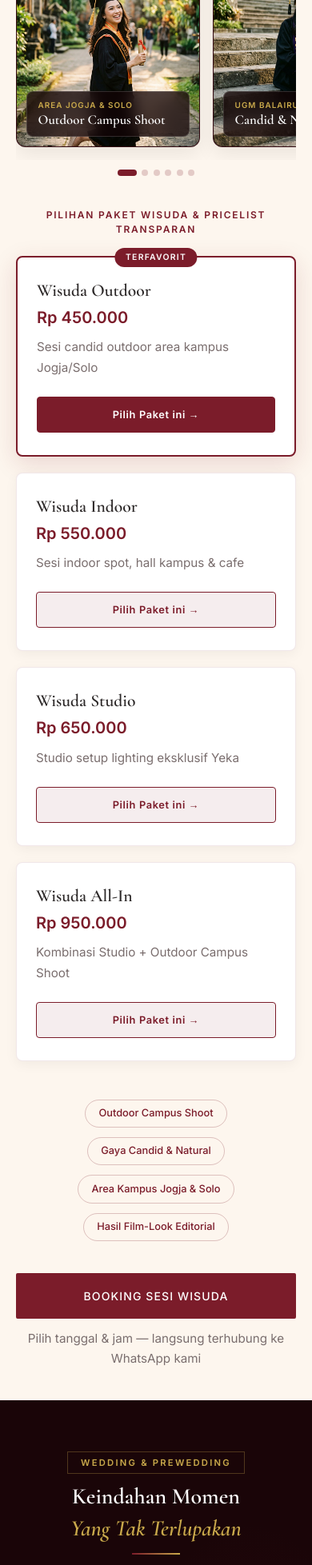
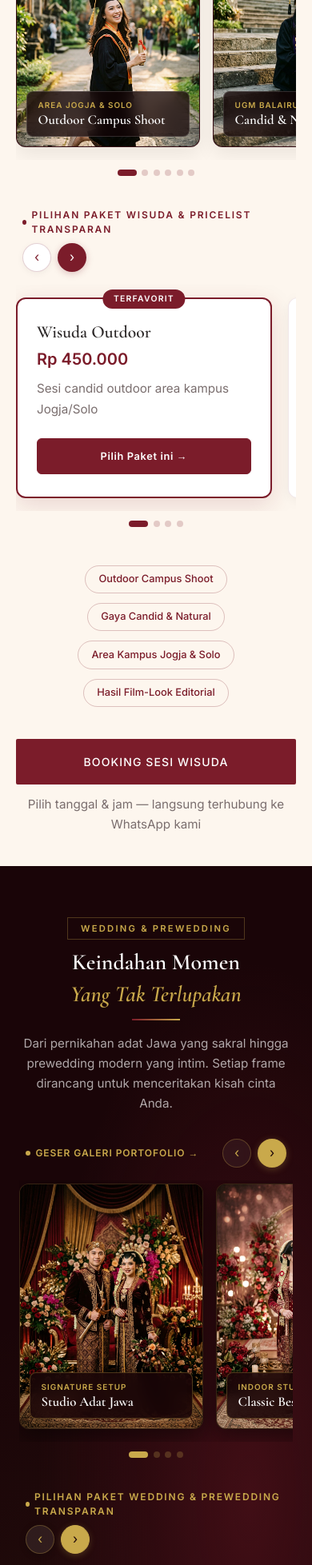
Before and after one commit to andrew-sora/yeka-studio, a Next.js app: page / in a window 390 px wide. Shown: the part 2648-4605 px from the top of the page at 80% size. Built offline with nearby package versions, Linux system fonts and the light colour scheme.

Commit message:
feat: make pricing package selection horizontal scrollable on mobile

```diff
--- a/src/app/globals.css
+++ b/src/app/globals.css
@@ -44,6 +44,15 @@ body {
 ::-webkit-scrollbar-thumb {
   background: var(--maroon);
   border-radius: 3px;
+}
+
+/* Hide scrollbar utility */
+.no-scrollbar::-webkit-scrollbar {
+  display: none;
+}
+.no-scrollbar {
+  -ms-overflow-style: none;
+  scrollbar-width: none;
 }
 
 /* Typography Utilities */
--- a/src/components/WeddingSection.tsx
+++ b/src/components/WeddingSection.tsx
@@ -9,10 +9,18 @@ const WEDDING_PHOTOS = [
   { src: '/images/wedding-4.jpg', alt: 'Portrait pengantin kebaya putih gold', title: 'Kebaya Modern', tag: 'Editorial Look' },
 ];
 
+const WEDDING_PACKAGES = [
+  { title: 'Prewedding Studio Adat Jawa', price: 'Rp 1.850.000', desc: 'Studio tirai merah, busana &amp; makeup adat Jawa lengkap', featured: false },
+  { title: 'Prewedding Outdoor Scenic', price: 'Rp 2.250.000', desc: 'Lokasi outdoor Jogja/Solo + dokumentasi video reel', featured: true, badge: 'Paling Populer' },
+  { title: 'Intimate Wedding Coverage', price: 'Rp 4.500.000', desc: 'Full-day coverage akad &amp; resepsi + album cetak eksklusif', featured: false },
+];
+
 export default function WeddingSection() {
   const sectionRef = useRef<HTMLDivElement>(null);
   const carouselRef = useRef<HTMLDivElement>(null);
+  const pkgCarouselRef = useRef<HTMLDivElement>(null);
   const [activeIndex, setActiveIndex] = useState(0);
+  const [activePkgIndex, setActivePkgIndex] = useState(0);
 
   useEffect(() => {
     const observer = new IntersectionObserver(
@@ -56,6 +64,37 @@ export default function WeddingSection() {
   const scrollToIndex = (index: number) => {
     if (!carouselRef.current) return;
     const container = carouselRef.current;
+    const card = container.children[index] as HTMLElement;
+    if (card) {
+      container.scrollTo({
+        left: card.offsetLeft - container.offsetLeft,
+        behavior: 'smooth',
+      });
+    }
+  };
+
+  const handlePkgScroll = () => {
+    if (!pkgCarouselRef.current) return;
+    const container = pkgCarouselRef.current;
+    const scrollPosition = container.scrollLeft;
+    const cardWidth = container.firstElementChild ? (container.firstElementChild as HTMLElement).offsetWidth + 20 : 280;
+    const newIndex = Math.round(scrollPosition / cardWidth);
+    setActivePkgIndex(Math.min(Math.max(newIndex, 0), WEDDING_PACKAGES.length - 1));
+  };
+
+  const scrollPkg = (direction: 'left' | 'right') => {
+    if (!pkgCarouselRef.current) return;
+    const container = pkgCarouselRef.current;
+    const scrollAmount = container.clientWidth * 0.75;
+    container.scrollBy({
+      left: direction === 'left' ? -scrollAmount : scrollAmount,
+      behavior: 'smooth',
+    });
+  };
+
+  const scrollToPkgIndex = (index: number) => {
+    if (!pkgCarouselRef.current) return;
+    const container = pkgCarouselRef.current;
     const card = container.children[index] as HTMLElement;
     if (card) {
       container.scrollTo({
@@ -323,42 +362,119 @@ export default function WeddingSection() {
         </div>
 
         {/* Theme & Price List Cards */}
-        <div className="reveal-wedding" style={{ marginBottom: '3rem' }}>
+        <div className="reveal-wedding" style={{ marginBottom: '3rem', position: 'relative' }}>
+          {/* Header & Controls */}
           <div style={{
-            textAlign: 'center',
+            display: 'flex',
+            justifyContent: 'space-between',
+            alignItems: 'center',
+            marginBottom: '1rem',
+            padding: '0 0.5rem',
+            flexWrap: 'wrap',
+            gap: '0.5rem',
+          }}>
+            <div style={{
               fontSize: '0.75rem',
               letterSpacing: '0.15em',
               textTransform: 'uppercase',
               color: '#C9A94B',
               fontFamily: 'Inter, sans-serif',
               fontWeight: 600,
-            marginBottom: '1.5rem',
+              display: 'flex',
+              alignItems: 'center',
+              gap: '0.4rem',
             }}>
+              <span style={{ width: '6px', height: '6px', borderRadius: '50%', background: '#C9A94B' }} />
               Pilihan Paket Wedding &amp; Prewedding Transparan
             </div>
-          <div style={{
-            display: 'grid',
-            gridTemplateColumns: 'repeat(auto-fit, minmax(250px, 1fr))',
+
+            {/* Navigation Buttons */}
+            <div style={{ display: 'flex', gap: '0.5rem' }}>
+              <button
+                onClick={() => scrollPkg('left')}
+                aria-label="Previous package"
+                style={{
+                  width: '36px',
+                  height: '36px',
+                  borderRadius: '50%',
+                  border: '1px solid rgba(201,169,75,0.3)',
+                  background: 'rgba(255,255,255,0.08)',
+                  color: '#C9A94B',
+                  display: 'flex',
+                  alignItems: 'center',
+                  justifyContent: 'center',
+                  cursor: 'pointer',
+                  fontSize: '1rem',
+                  boxShadow: '0 2px 8px rgba(0,0,0,0.2)',
+                  transition: 'all 0.2s ease',
+                }}
+              >
+                &#8249;
+              </button>
+              <button
+                onClick={() => scrollPkg('right')}
+                aria-label="Next package"
+                style={{
+                  width: '36px',
+                  height: '36px',
+                  borderRadius: '50%',
+                  border: '1px solid #C9A94B',
+                  background: '#C9A94B',
+                  color: '#1a0508',
+                  display: 'flex',
+                  alignItems: 'center',
+                  justifyContent: 'center',
+                  cursor: 'pointer',
+                  fontSize: '1rem',
+                  boxShadow: '0 2px 8px rgba(201,169,75,0.25)',
+                  transition: 'all 0.2s ease',
+                }}
+              >
+                &#8250;
+              </button>
+            </div>
+          </div>
+
+          {/* Scroll Track Container */}
+          <div
+            ref={pkgCarouselRef}
+            onScroll={handlePkgScroll}
+            className="no-scrollbar"
+            style={{
+              display: 'flex',
+              flexDirection: 'row',
+              flexWrap: 'nowrap',
               gap: '1.25rem',
-            alignItems: 'stretch',
-          }}>
-            {[
-              { title: 'Prewedding Studio Adat Jawa', price: 'Rp 1.850.000', desc: 'Studio tirai merah, busana &amp; makeup adat Jawa lengkap', featured: false },
-              { title: 'Prewedding Outdoor Scenic', price: 'Rp 2.250.000', desc: 'Lokasi outdoor Jogja/Solo + dokumentasi video reel', featured: true, badge: 'Paling Populer' },
-              { title: 'Intimate Wedding Coverage', price: 'Rp 4.500.000', desc: 'Full-day coverage akad &amp; resepsi + album cetak eksklusif', featured: false },
-            ].map((pkg, i) => (
-              <div key={i} style={{
+              overflowX: 'auto',
+              WebkitOverflowScrolling: 'touch',
+              scrollSnapType: 'x mandatory',
+              scrollBehavior: 'smooth',
+              paddingTop: '1rem',
+              paddingBottom: '1rem',
+              scrollbarWidth: 'none',
+              msOverflowStyle: 'none',
+            }}
+          >
+            {WEDDING_PACKAGES.map((pkg, i) => (
+              <div
+                key={i}
+                style={{
+                  flex: '0 0 auto',
+                  width: 'clamp(270px, 82vw, 320px)',
+                  minWidth: '270px',
+                  scrollSnapAlign: 'start',
                   background: pkg.featured ? 'linear-gradient(145deg, rgba(123,28,42,0.4) 0%, rgba(201,169,75,0.15) 100%)' : 'rgba(255,255,255,0.05)',
                   backdropFilter: 'blur(8px)',
                   padding: '1.75rem 1.5rem',
-                borderRadius: '8px',
+                  borderRadius: '12px',
                   border: pkg.featured ? '1.5px solid #C9A94B' : '1px solid rgba(201,169,75,0.2)',
                   display: 'flex',
                   flexDirection: 'column',
                   justifyContent: 'space-between',
                   position: 'relative',
                   boxShadow: pkg.featured ? '0 12px 36px rgba(201,169,75,0.2)' : 'none',
-              }}>
+                }}
+              >
                 {pkg.featured && (
                   <div style={{
                     position: 'absolute',
@@ -422,7 +538,7 @@ export default function WeddingSection() {
                     color: pkg.featured ? '#1a0508' : '#C9A94B',
                     border: '1px solid #C9A94B',
                     padding: '0.75rem 1rem',
-                    borderRadius: '4px',
+                    borderRadius: '6px',
                     fontFamily: 'Inter, sans-serif',
                     fontSize: '0.8rem',
                     fontWeight: 600,
@@ -434,6 +550,31 @@ export default function WeddingSection() {
                   Pilih Paket ini &rarr;
                 </a>
               </div>
+            ))}
+          </div>
+
+          {/* Dots Navigation Tracker */}
+          <div style={{
+            display: 'flex',
+            justifyContent: 'center',
+            gap: '0.4rem',
+            marginTop: '0.75rem',
+          }}>
+            {WEDDING_PACKAGES.map((_, i) => (
+              <button
+                key={i}
+                onClick={() => scrollToPkgIndex(i)}
+                aria-label={`Go to package ${i + 1}`}
+                style={{
+                  width: activePkgIndex === i ? '24px' : '8px',
+                  height: '8px',
+                  borderRadius: '100px',
+                  background: activePkgIndex === i ? '#C9A94B' : 'rgba(201,169,75,0.25)',
+                  border: 'none',
+                  cursor: 'pointer',
+                  transition: 'all 0.3s ease',
+                }}
+              />
             ))}
           </div>
         </div>
--- a/src/components/WisudaSection.tsx
+++ b/src/components/WisudaSection.tsx
@@ -11,10 +11,19 @@ const WISUDA_PHOTOS = [
   { src: '/images/wisuda-6.jpg', alt: 'Wisuda outdoor botanical garden', title: 'Botanical Session', tag: 'Garden Aesthetic' },
 ];
 
+const WISUDA_PACKAGES = [
+  { id: 'wisuda-outdoor', title: 'Wisuda Outdoor', price: 'Rp 450.000', desc: 'Sesi candid outdoor area kampus Jogja/Solo', featured: true, badge: 'Terfavorit' },
+  { id: 'wisuda-indoor', title: 'Wisuda Indoor', price: 'Rp 550.000', desc: 'Sesi indoor spot, hall kampus &amp; cafe', featured: false },
+  { id: 'wisuda-studio', title: 'Wisuda Studio', price: 'Rp 650.000', desc: 'Studio setup lighting eksklusif Yeka', featured: false },
+  { id: 'wisuda-all', title: 'Wisuda All-In', price: 'Rp 950.000', desc: 'Kombinasi Studio + Outdoor Campus Shoot', featured: false },
+];
+
 export default function WisudaSection() {
   const sectionRef = useRef<HTMLDivElement>(null);
   const carouselRef = useRef<HTMLDivElement>(null);
+  const pkgCarouselRef = useRef<HTMLDivElement>(null);
   const [activeIndex, setActiveIndex] = useState(0);
+  const [activePkgIndex, setActivePkgIndex] = useState(0);
 
   useEffect(() => {
     const observer = new IntersectionObserver(
@@ -58,6 +67,37 @@ export default function WisudaSection() {
   const scrollToIndex = (index: number) => {
     if (!carouselRef.current) return;
     const container = carouselRef.current;
+    const card = container.children[index] as HTMLElement;
+    if (card) {
+      container.scrollTo({
+        left: card.offsetLeft - container.offsetLeft,
+        behavior: 'smooth',
+      });
+    }
+  };
+
+  const handlePkgScroll = () => {
+    if (!pkgCarouselRef.current) return;
+    const container = pkgCarouselRef.current;
+    const scrollPosition = container.scrollLeft;
+    const cardWidth = container.firstElementChild ? (container.firstElementChild as HTMLElement).offsetWidth + 20 : 280;
+    const newIndex = Math.round(scrollPosition / cardWidth);
+    setActivePkgIndex(Math.min(Math.max(newIndex, 0), WISUDA_PACKAGES.length - 1));
+  };
+
+  const scrollPkg = (direction: 'left' | 'right') => {
+    if (!pkgCarouselRef.current) return;
+    const container = pkgCarouselRef.current;
+    const scrollAmount = container.clientWidth * 0.75;
+    container.scrollBy({
+      left: direction === 'left' ? -scrollAmount : scrollAmount,
+      behavior: 'smooth',
+    });
+  };
+
+  const scrollToPkgIndex = (index: number) => {
+    if (!pkgCarouselRef.current) return;
+    const container = pkgCarouselRef.current;
     const card = container.children[index] as HTMLElement;
     if (card) {
       container.scrollTo({
@@ -304,42 +344,118 @@ export default function WisudaSection() {
         </div>
 
         {/* Theme & Price List Cards */}
-        <div className="reveal-item" style={{ marginBottom: '3rem' }}>
+        <div className="reveal-item" style={{ marginBottom: '3rem', position: 'relative' }}>
+          {/* Header & Controls */}
           <div style={{
-            textAlign: 'center',
+            display: 'flex',
+            justifyContent: 'space-between',
+            alignItems: 'center',
+            marginBottom: '1rem',
+            padding: '0 0.5rem',
+            flexWrap: 'wrap',
+            gap: '0.5rem',
+          }}>
+            <div style={{
               fontSize: '0.75rem',
               letterSpacing: '0.15em',
               textTransform: 'uppercase',
               color: 'var(--maroon)',
               fontFamily: 'Inter, sans-serif',
               fontWeight: 600,
-            marginBottom: '1.5rem',
+              display: 'flex',
+              alignItems: 'center',
+              gap: '0.4rem',
             }}>
+              <span style={{ width: '6px', height: '6px', borderRadius: '50%', background: 'var(--maroon)' }} />
               Pilihan Paket Wisuda &amp; Pricelist Transparan
             </div>
-          <div style={{
-            display: 'grid',
-            gridTemplateColumns: 'repeat(auto-fit, minmax(230px, 1fr))',
+
+            {/* Navigation Buttons */}
+            <div style={{ display: 'flex', gap: '0.5rem' }}>
+              <button
+                onClick={() => scrollPkg('left')}
+                aria-label="Previous package"
+                style={{
+                  width: '36px',
+                  height: '36px',
+                  borderRadius: '50%',
+                  border: '1px solid rgba(123,28,42,0.2)',
+                  background: 'white',
+                  color: 'var(--maroon)',
+                  display: 'flex',
+                  alignItems: 'center',
+                  justifyContent: 'center',
+                  cursor: 'pointer',
+                  fontSize: '1rem',
+                  boxShadow: '0 2px 8px rgba(0,0,0,0.05)',
+                  transition: 'all 0.2s ease',
+                }}
+              >
+                &#8249;
+              </button>
+              <button
+                onClick={() => scrollPkg('right')}
+                aria-label="Next package"
+                style={{
+                  width: '36px',
+                  height: '36px',
+                  borderRadius: '50%',
+                  border: '1px solid rgba(123,28,42,0.2)',
+                  background: 'var(--maroon)',
+                  color: 'white',
+                  display: 'flex',
+                  alignItems: 'center',
+                  justifyContent: 'center',
+                  cursor: 'pointer',
+                  fontSize: '1rem',
+                  boxShadow: '0 2px 8px rgba(123,28,42,0.25)',
+                  transition: 'all 0.2s ease',
+                }}
+              >
+                &#8250;
+              </button>
+            </div>
+          </div>
+
+          {/* Scroll Track Container */}
+          <div
+            ref={pkgCarouselRef}
+            onScroll={handlePkgScroll}
+            className="no-scrollbar"
+            style={{
+              display: 'flex',
+              flexDirection: 'row',
+              flexWrap: 'nowrap',
               gap: '1.25rem',
-            alignItems: 'stretch',
-          }}>
-            {[
-              { id: 'wisuda-outdoor', title: 'Wisuda Outdoor', price: 'Rp 450.000', desc: 'Sesi candid outdoor area kampus Jogja/Solo', featured: true, badge: 'Terfavorit' },
-              { id: 'wisuda-indoor', title: 'Wisuda Indoor', price: 'Rp 550.000', desc: 'Sesi indoor spot, hall kampus &amp; cafe', featured: false },
-              { id: 'wisuda-studio', title: 'Wisuda Studio', price: 'Rp 650.000', desc: 'Studio setup lighting eksklusif Yeka', featured: false },
-              { id: 'wisuda-all', title: 'Wisuda All-In', price: 'Rp 950.000', desc: 'Kombinasi Studio + Outdoor Campus Shoot', featured: false },
-            ].map((pkg, i) => (
-              <div key={i} style={{
+              overflowX: 'auto',
+              WebkitOverflowScrolling: 'touch',
+              scrollSnapType: 'x mandatory',
+              scrollBehavior: 'smooth',
+              paddingTop: '1rem',
+              paddingBottom: '1rem',
+              scrollbarWidth: 'none',
+              msOverflowStyle: 'none',
+            }}
+          >
+            {WISUDA_PACKAGES.map((pkg, i) => (
+              <div
+                key={i}
+                style={{
+                  flex: '0 0 auto',
+                  width: 'clamp(270px, 82vw, 320px)',
+                  minWidth: '270px',
+                  scrollSnapAlign: 'start',
                   background: 'white',
                   padding: '1.75rem 1.5rem',
-                borderRadius: '8px',
+                  borderRadius: '12px',
                   boxShadow: pkg.featured ? '0 8px 30px rgba(123,28,42,0.15)' : '0 4px 16px rgba(0,0,0,0.05)',
                   border: pkg.featured ? '2px solid var(--maroon)' : '1px solid rgba(123,28,42,0.1)',
                   display: 'flex',
                   flexDirection: 'column',
                   justifyContent: 'space-between',
                   position: 'relative',
-              }}>
+                }}
+              >
                 {pkg.featured && (
                   <div style={{
                     position: 'absolute',
@@ -403,7 +519,7 @@ export default function WisudaSection() {
                     color: pkg.featured ? 'white' : 'var(--maroon)',
                     border: '1px solid var(--maroon)',
                     padding: '0.75rem 1rem',
-                    borderRadius: '4px',
+                    borderRadius: '6px',
                     fontFamily: 'Inter, sans-serif',
                     fontSize: '0.8rem',
                     fontWeight: 600,
@@ -415,6 +531,31 @@ export default function WisudaSection() {
                   Pilih Paket ini &rarr;
                 </a>
               </div>
+            ))}
+          </div>
+
+          {/* Dots Navigation Tracker */}
+          <div style={{
+            display: 'flex',
+            justifyContent: 'center',
+            gap: '0.4rem',
+            marginTop: '0.75rem',
+          }}>
+            {WISUDA_PACKAGES.map((_, i) => (
+              <button
+                key={i}
+                onClick={() => scrollToPkgIndex(i)}
+                aria-label={`Go to package ${i + 1}`}
+                style={{
+                  width: activePkgIndex === i ? '24px' : '8px',
+                  height: '8px',
+                  borderRadius: '100px',
+                  background: activePkgIndex === i ? 'var(--maroon)' : 'rgba(123,28,42,0.2)',
+                  border: 'none',
+                  cursor: 'pointer',
+                  transition: 'all 0.3s ease',
+                }}
+              />
             ))}
           </div>
         </div>
```
Lines whose indentation alone changed are shown as unchanged.
